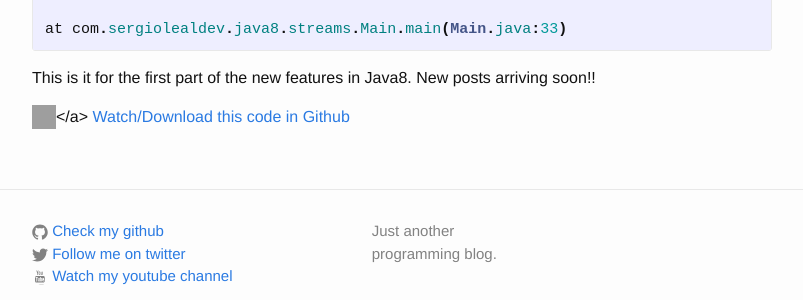
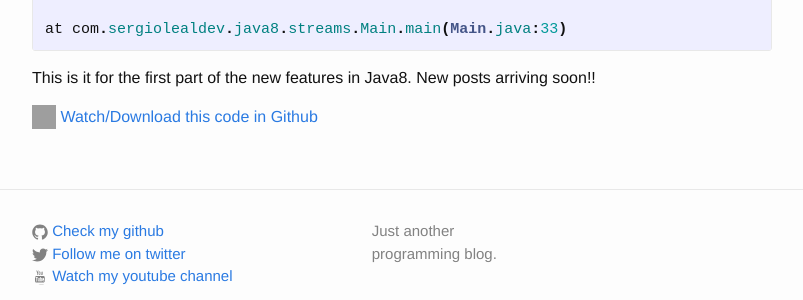
Before and after one commit to sergiolealdev/blog, a Jekyll site: the page built from _posts/2015-02-01-what-is-new-java8.markdown, in a window 1280 px wide. Shown: the part 1675-1975 px from the top of the page, without its empty margins (238-1041 px from the left). Built offline with Jekyll 4.4.1, drawn with Linux system fonts in a browser that asks for light colours; comment, search, counter and statistics services are not loaded; grey boxes are pictures that could not be loaded.

Commit message:
fixing link

```diff
--- a/_posts/2015-02-01-what-is-new-java8.markdown
+++ b/_posts/2015-02-01-what-is-new-java8.markdown
@@ -85,4 +85,5 @@ at com.sergiolealdev.java8.streams.Main.main(Main.java:33)
 {% endhighlight %}
 
 <p dir="ltr">This is it for the first part of the new features in Java8. New posts arriving soon!!</p>
-<p dir="ltr"><img  src="http://assets-cdn.github.com/images/modules/logos_page/GitHub-Mark.png" alt="github_24px" width="24" height="24" /></a> <a href="https://github.com/sergiolealdev/SampleStreamAPIJava8" target="_blank">Watch/Download this code in Github</a></p>
+<p dir="ltr"><img  src="http://assets-cdn.github.com/images/modules/logos_page/GitHub-Mark.png" alt="github_24px" width="24" height="24" />
+ <a href="https://github.com/sergiolealdev/SampleStreamAPIJava8" target="_blank">Watch/Download this code in Github</a></p>
```
